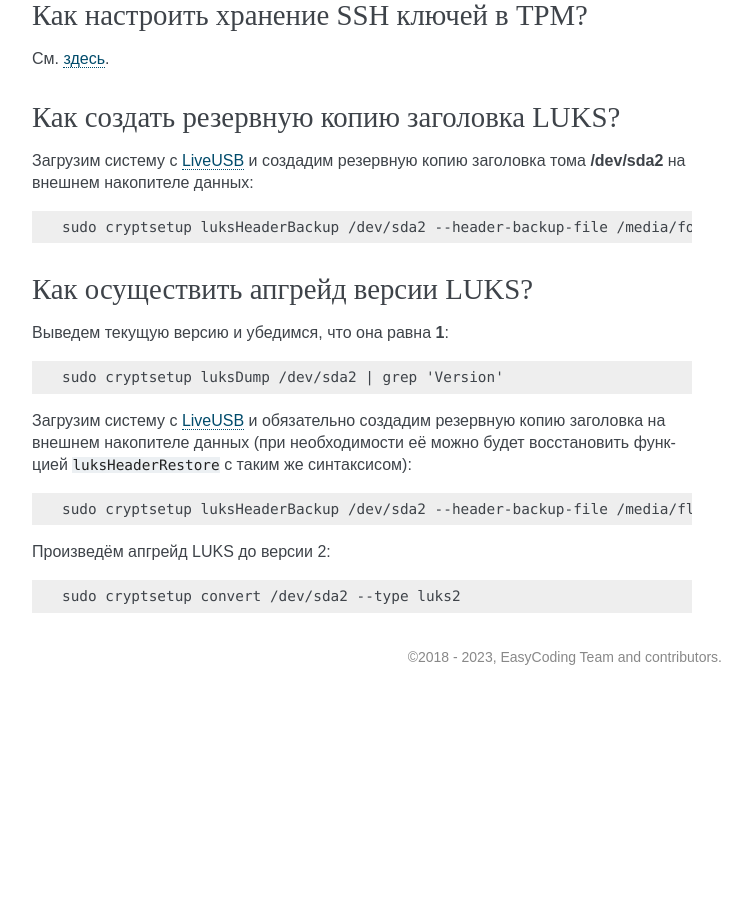
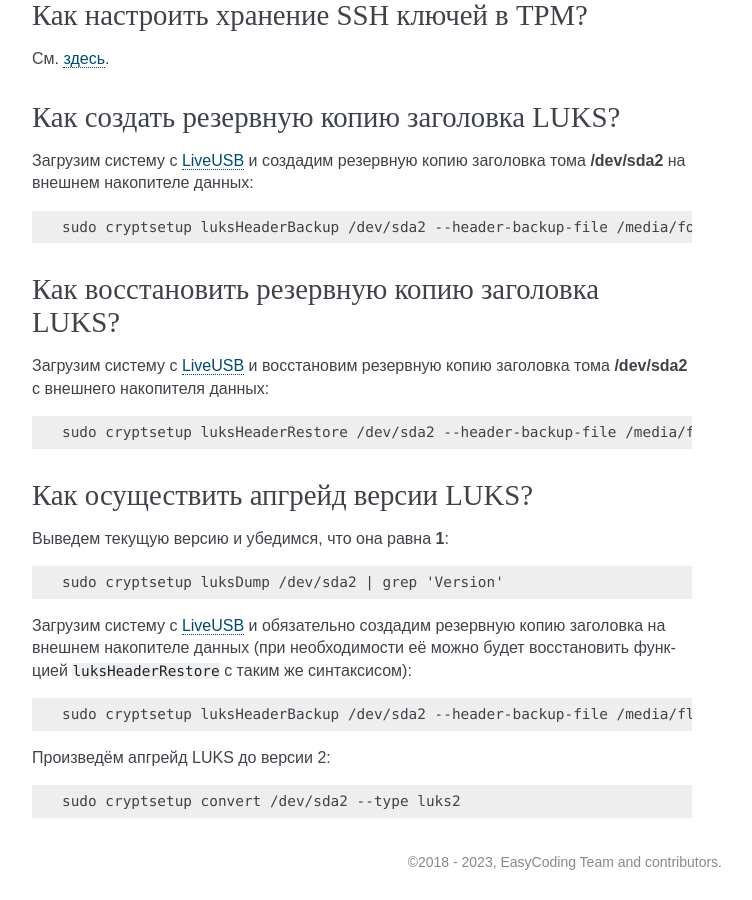
Before and after one commit to RussianFedora/FAQ, a Sphinx documentation site: the page built from source/security.rst, in a window 1280 px wide and 900 px high, scrolled down 34958 px. Shown: the whole window, without its empty margins (388-1140 px from the left). Built offline with Sphinx 7.4.7, drawn with Linux system fonts in a browser that asks for light colours; comment, search, counter and statistics services are not loaded; before the commit the page ends 35653 px from its top, so only the background shows below that; some of the changed text lies outside the part shown.

Commit message:
Added a new question luks-header-restore.

```diff
--- a/source/security.rst
+++ b/source/security.rst
@@ -2000,6 +2000,18 @@
 
     sudo cryptsetup luksHeaderBackup /dev/sda2 --header-backup-file /media/foo-bar/luks-header.img
 
+.. index:: luks, encryption, cryptsetup, backup, header
+.. _luks-header-restore:
+
+Как восстановить резервную копию заголовка LUKS?
+====================================================
+
+Загрузим систему с :ref:`LiveUSB <usb-flash>` и восстановим резервную копию заголовка тома **/dev/sda2** с внешнего накопителя данных:
+
+.. code-block:: text
+
+    sudo cryptsetup luksHeaderRestore /dev/sda2 --header-backup-file /media/foo-bar/luks-header.img
+
 .. index:: luks, encryption, password, cryptsetup, upgrade
 .. _luks-upgrade-v2:
 
```
